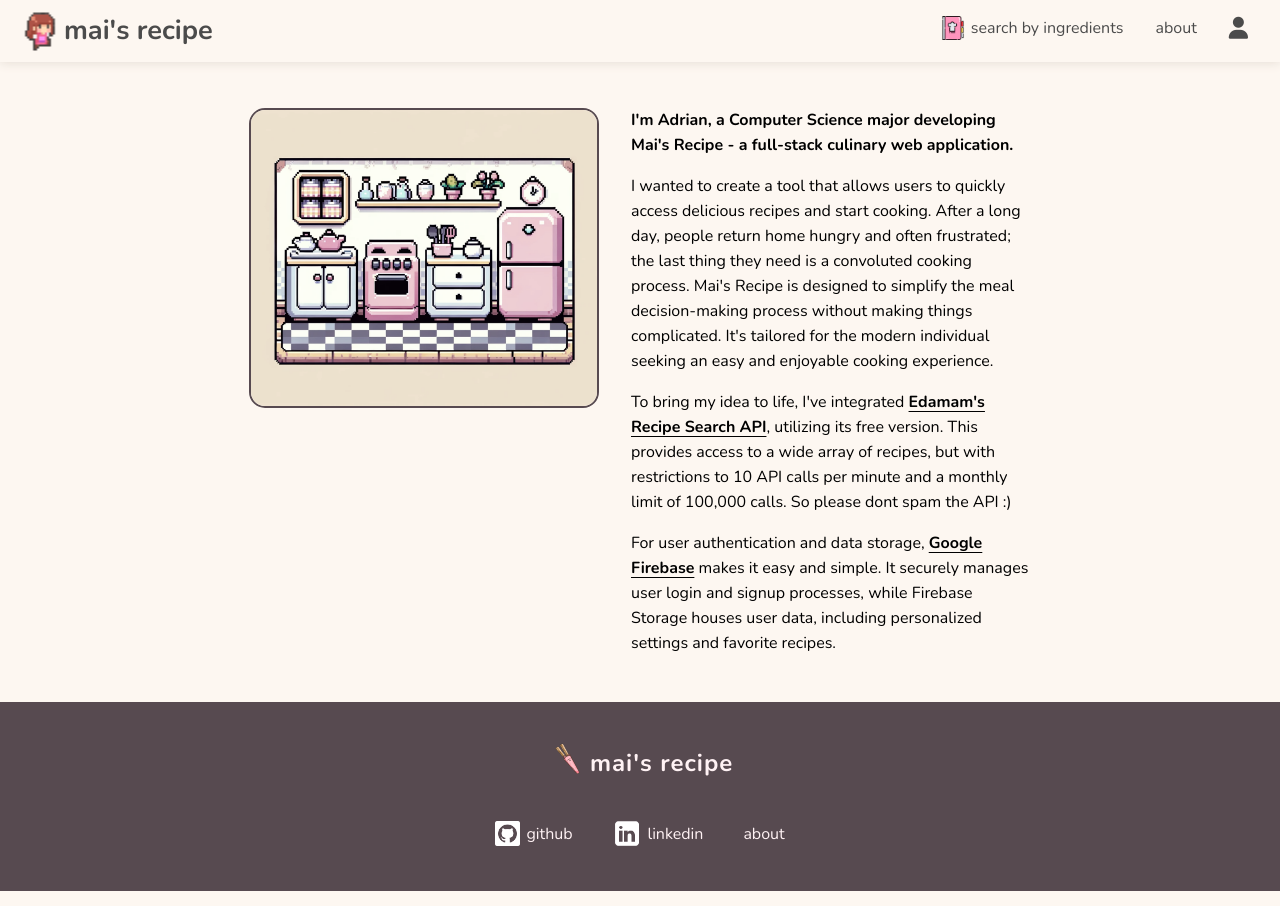
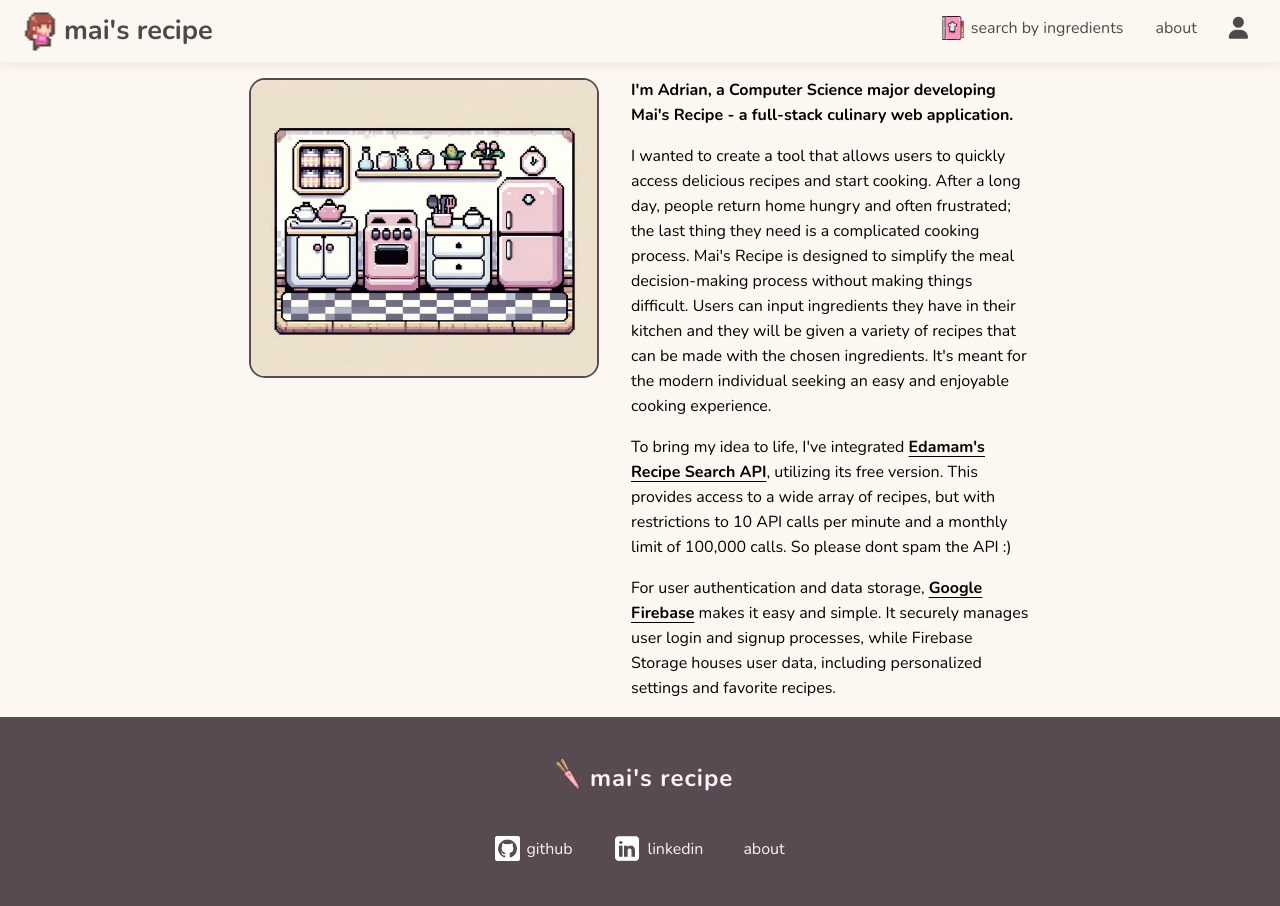
Before and after one commit to cooladrian19/mai_recipe, a React (Create React App) app: page /about in a window 1280 px wide. Built offline with nearby package versions, Linux system fonts and the light colour scheme; no server answers; a web font is replaced by a local one.

Commit message:
Update About.js

```diff
--- a/src/pages/About.js
+++ b/src/pages/About.js
@@ -19,8 +19,9 @@ export default function About() {
               <p>
                 I wanted to create a tool that allows users to quickly access delicious recipes and start cooking.
                 After a long day, people return home hungry and often frustrated; the last thing they need is a
-                convoluted cooking process. Mai's Recipe is designed to simplify the meal decision-making process
-                without making things complicated. It's tailored for the modern individual seeking an easy and enjoyable
+                complicated cooking process. Mai's Recipe is designed to simplify the meal decision-making process
+                without making things difficult. Users can input ingredients they have in their kitchen and they will be given a variety of recipes
+                that can be made with the chosen ingredients. It's meant for the modern individual seeking an easy and enjoyable
                 cooking experience.
               </p>
               <p>
```
